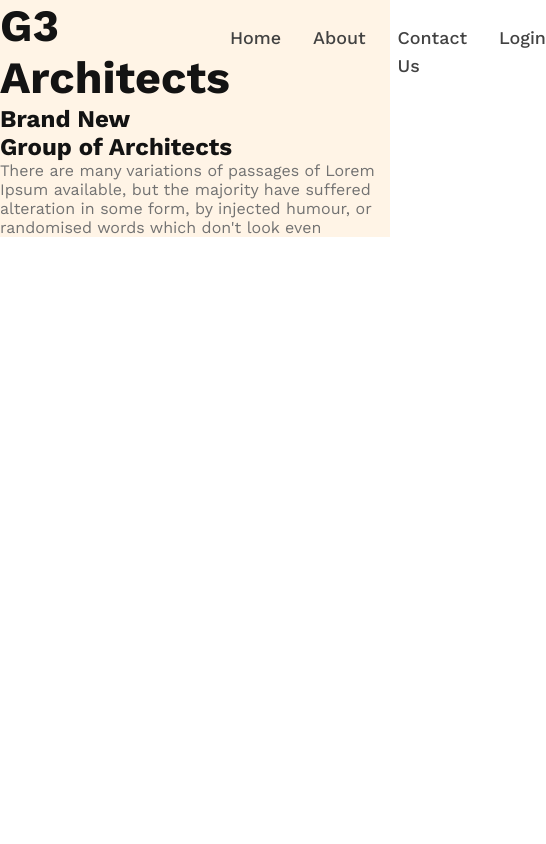
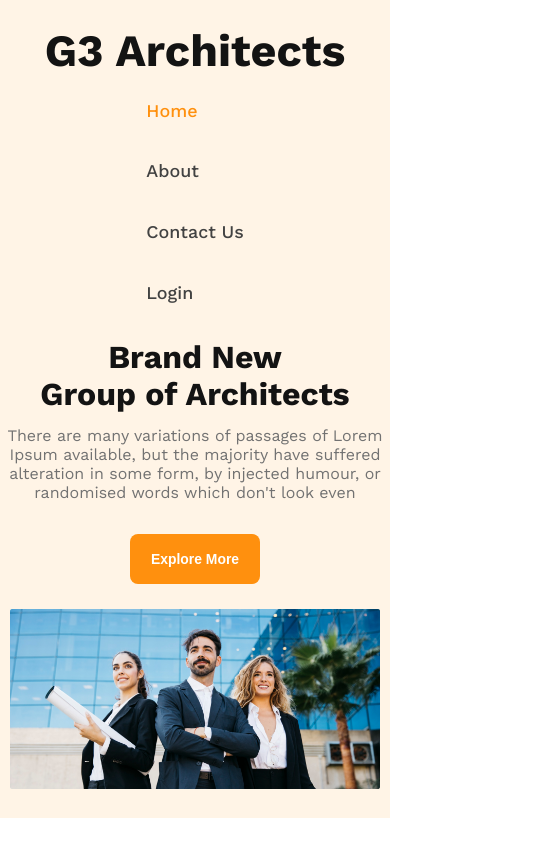
Before and after one commit to ratul-sardar/g3-architects-web, a plain HTML site: page index.html in a window 390 px wide. Shown: the whole page, 546 px wide, since content can reach past the window. Drawn offline with nearby package versions, Linux system fonts and the light colour scheme.

Commit message:
Hero section done and its responsive too!

```diff
--- a/index.html
+++ b/index.html
@@ -8,16 +8,16 @@
   </head>
   <body class="work-sans-font">
     <header>
-      <nav>
+      <nav class="container">
         <div id="logo">G3 Architects</div>
         <ul>
-          <li><a href="#">Home</a></li>
+          <li><a href="#" active>Home</a></li>
           <li><a href="#">About</a></li>
           <li><a href="#">Contact Us</a></li>
           <li><a href="#">Login</a></li>
         </ul>
       </nav>
-      <section id="heroSection">
+      <section id="heroSection" class="container">
         <div class="content">
           <h1>
             Brand New <br />
@@ -28,9 +28,12 @@
             the majority have suffered alteration in some form, by injected
             humour, or randomised words which don't look even
           </p>
+          <button class="btn">Explore More</button>
         </div>
 
-        <div id="heroImage"></div>
+        <div id="heroImage">
+          <img src="images/banner.png" alt="3 Architects standing together" />
+        </div>
       </section>
     </header>
   </body>
--- a/style/main.css
+++ b/style/main.css
@@ -37,6 +37,10 @@ h2 {
   font-weight: 700;
   line-height: 117%;
 }
+h1 {
+  font-size: clamp(2rem, 4.44vw, 4rem);
+  margin-bottom: 0.375em;
+}
 p {
   color: var(--dark3);
   font-size: 1rem;
@@ -51,21 +55,40 @@ a {
   line-height: 160%;
 }
 
+a:hover {
+  color: var(--accent);
+}
+
+a[active] {
+  color: var(--accent);
+}
+
 .btn {
   background-color: var(--accent);
   color: var(--white);
-  font-size: 1.25rem;
+  font-size: clamp(0.87rem, 1.38vw, 1.25rem);
   font-weight: 600;
   line-height: 115%;
   text-align: center;
+  border: none;
   border-radius: 0.5rem;
   padding: 1.25em 1.5em;
+  cursor: pointer;
+}
+
+.btn:hover {
+  opacity: 0.8;
+}
+
+img {
+  width: 100%;
 }
 
 /*uncommon class/id */
 
 header {
   background-color: rgba(255, 144, 14, 0.1);
+  padding: clamp(1.56rem, 3.47vw, 3.125rem) 0;
 }
 
 nav {
@@ -88,3 +111,29 @@ nav ul {
   line-height: 117%;
   color: var(--dark1);
 }
+
+#heroSection .content {
+  max-width: 868px;
+  margin: clamp(1.56rem, 8.05vw, 7.25rem) auto clamp(1.56rem, 3.47vw, 3.125rem)
+    auto;
+  text-align: center;
+}
+
+#heroSection .content p {
+  margin-bottom: 2em;
+}
+
+#heroImage {
+  width: min(1440px, 95%);
+  margin: 0 auto;
+}
+
+@media screen and (max-width: 540px) {
+  nav,
+  nav ul {
+    flex-direction: column;
+  }
+  nav {
+    gap: 1.2rem;
+  }
+}
```
